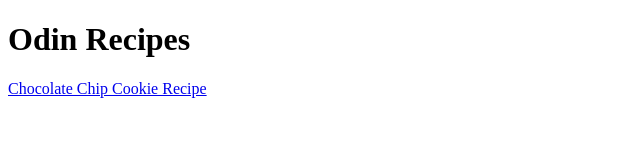
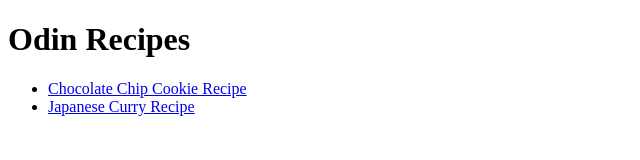
Before and after one commit to TinyKanye/odin-recipes, a plain HTML site: page index.html in a window 1280 px wide. Shown: the whole page, without its empty margins (0-640 px from the left). Drawn offline with Linux system fonts and the light colour scheme.

Commit message:
Created a link to the newly added curry.html

```diff
--- a/index.html
+++ b/index.html
@@ -8,7 +8,11 @@
 
     <body>
         <h1>Odin Recipes</h1>
-        <a href="./recipes/cookies.html">Chocolate Chip Cookie Recipe</a>
+        <ul>
+            <li> <a href="./recipes/cookies.html">Chocolate Chip Cookie Recipe</a> </li>
+            <li> <a href="./recipes/curry.html">Japanese Curry Recipe</a> </li>
+        </ul>
+
     </body>
 
 </html>
```
